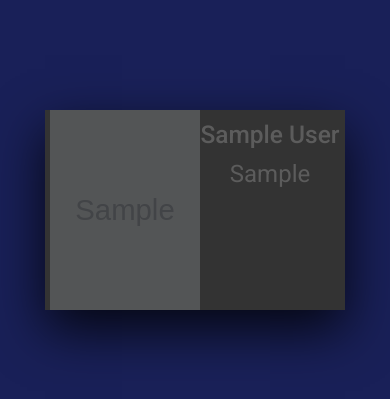
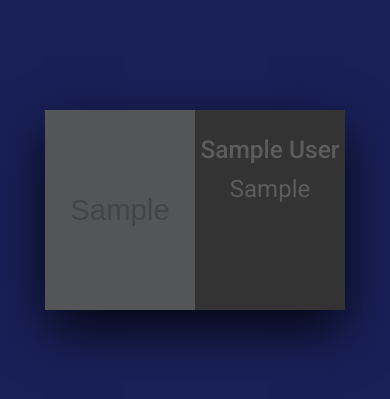
Before and after one commit to programateacademy/CDJ, a Django app: page /consejos/1/ in a window 390 px wide. Shown: the part 970-1369 px from the top of the page. Run offline with Django 4.2, Linux system fonts and the light colour scheme; tables that the repository leaves empty hold one stand-in row (values such as "Sample post"); grey boxes marked "Sample" are stand-in pictures; some libraries are stand-ins or nearby versions.

Commit message:
responsive2.0

```diff
--- a/home/models.py
+++ b/home/models.py
@@ -31,10 +31,10 @@ class Aboutus(models.Model):
     user = models.ForeignKey(User, on_delete=models.PROTECT, default="")
 
 class Collaborators (models.Model):
-    firstname = models.CharField(max_length=100)
-    lastname = models.CharField(max_length=100)
-    position = models.CharField(max_length=100)
-    description = models.TextField(max_length=500, blank=True)
+    firstname = models.CharField(max_length=20)
+    lastname = models.CharField(max_length=20)
+    position = models.CharField(max_length=50)
+    description = models.TextField(max_length=100, blank=True)
     image = ImageField(upload_to="consejos/collaborators")
     facebook = models.URLField(blank=True)
     instagram = models.URLField(blank=True)
--- a/home/static/styles/council.css
+++ b/home/static/styles/council.css
@@ -1,9 +1,9 @@
 .aboutus {
     display: flex;
     align-items: center;
-    flex-wrap:wrap;
+    flex-wrap: wrap;
     justify-content: space-between;
-    margin-bottom:35px;
+    margin-bottom: 35px;
 }
 
 .aboutusdescription {
@@ -29,65 +29,66 @@
 
     .text-white>h2 {
         text-align: center;
-	}
+    }
 }
-.container_colab{
+
+.container_colab {
     display: flex;
     justify-content: space-evenly;
     flex-wrap: wrap;
 }
 
-.container_colab .card3{
+.container_colab .card3 {
     position: relative;
     cursor: pointer;
-	background-color: transparent;
-	border: 0;
+    background-color: transparent;
+    border: 0;
 }
 
-.container_colab .card3 .face{
+.container_colab .card3 .face {
     width: 300px;
     height: 200px;
     transition: 0.5s;
 }
 
-.container_colab .card3 .face.face1{
+.container_colab .card3 .face.face1 {
     position: relative;
     background: #333;
-    display: flex;
     justify-content: center;
     align-items: center;
     z-index: 1;
     transform: translateY(100px);
 }
 
-.container_colab .card3:hover .face.face1{
+.container_colab .card3:hover .face.face1 {
     background: #FC45FF;
     transform: translateY(0);
 }
 
-.container_colab .card3 .face.face1 .content{
+.container_colab .card3 .face.face1 .content {
     opacity: 0.2;
     transition: 0.5s;
 }
 
-.container_colab .card3:hover .face.face1 .content{
+.container_colab .card3:hover .face.face1 .content {
     opacity: 1;
 }
 
-.container_colab .card3 .face.face1 .content img{
+.container_colab .card3 .face.face1 .content img {
     max-width: 150px;
     height: 200px;
 }
 
 .container_colab .card3 .face.face1 .content div {
-    margin: 10px 0 0;
-    padding: 0;
     color: #fff;
     text-align: center;
     font-size: 1.5em;
+    width: 100%;
+    margin-top: 25px;
+    text-transform:capitalize;
 }
 
-.container_colab .card3 .face.face2{
+.container_colab .card3 .face.face2 {
     position: relative;
     background: #fff;
     display: flex;
@@ -99,48 +100,52 @@
     transform: translateY(-100px);
 }
 
-.container_colab .card3:hover .face.face2{
+.container_colab .card3:hover .face.face2 {
     transform: translateY(0);
 }
 
-.container_colab .card3 .face.face2 .content p{
+.container_colab .card3 .face.face2 .content p {
     margin: 0;
     padding: 0;
 }
 
-.container_colab .card3 .face.face2 .content a{
+.container_colab .card3 .face.face2 .content a {
     margin: 15px 0 0;
-    display:  inline-block;
+    display: inline-block;
     text-decoration: none;
     font-weight: 900;
     color: #333;
     padding: 5px;
     border: 1px solid #333;
 }
-.container_colab .card3 .face.face2 .content a:hover{
+
+.container_colab .card3 .face.face2 .content a:hover {
     background: #333;
     color: #fff;
 }
+
 .content {
-   display:flex;
+    display: flex;
 }
 
 .news {
     position: relative;
 }
 
-.council_image_news{
+.council_image_news {
     width: 850px;
     height: 450px;
     object-fit: cover;
-    mask-image: linear-gradient(to bottom, rgba(0,0,0,0.82) 0%, rgba(0,0,0,0.46) 44%, rgba(231,56,39,0) 100%);
-    -webkit-mask-image: linear-gradient(to bottom, rgba(0,0,0,0.82) 0%, rgba(0,0,0,0.46) 44%, rgba(231,56,39,0) 100%);
+    mask-image: linear-gradient(to bottom, rgba(0, 0, 0, 0.82) 0%, rgba(0, 0, 0, 0.46) 44%, rgba(231, 56, 39, 0) 100%);
+    -webkit-mask-image: linear-gradient(to bottom, rgba(0, 0, 0, 0.82) 0%, rgba(0, 0, 0, 0.46) 44%, rgba(231, 56, 39, 0) 100%);
 }
+
 .council_title_news {
     position: relative;
     z-index: 1;
 
 }
+
 .council_title_news p {
     position: absolute;
     top: 50%;
--- a/home/templates/council.html
+++ b/home/templates/council.html
@@ -59,16 +59,29 @@
       <div class="content">
         <img class=collaborator_image src="{{ collaborator.image.url }}">
         <div>
+
           <h3>{{ collaborator.firstname }} {{ collaborator.lastname }}</h3>
           <p>{{ collaborator.position }}</p>
+
+
         </div>
       </div>
     </div>
     <div class="face face2">
-      <div class="content">
-        <p>{{ collaborator.description }}
-
-        </p>
+      <div >
+        <div class="collaborator_social">
+          <p>{{ collaborator.description }}</p>
+          {% if collaborator.facebook %}
+          <a href="{{ collaborator.facebook }}"> <img src="{% static 'images/facebook.svg'%}" alt="Facebook Icon"> </a>
+          {% endif %}
+          {% if collaborator.instagram %}
+          <a href="{{ collaborator.instagram }}"> <img src="{% static 'images/instagram.svg'%}" alt="Instagram Icon">
+          </a>
+          {% endif %}
+          {% if collaborator.twitter %}
+          <a href="{{ collaborator.twitter }}"> <img src="{% static 'images/twitter.svg'%}" alt="Twitter Icon"> </a>
+          {% endif %}
+        </div>
       </div>
     </div>
   </div>
@@ -113,15 +126,9 @@
         {% endif %}
         {% endwith %}
         {% endwith %}
-
       </div>
-
-
-
     </div>
     {% endfor %}
-
-
   </div>
 </div>
 
```
